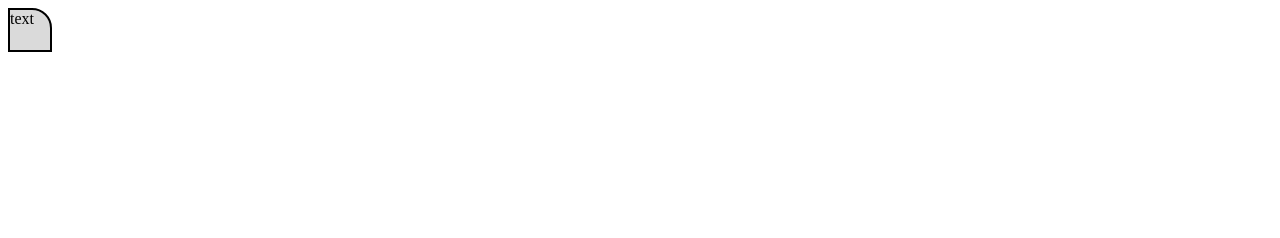
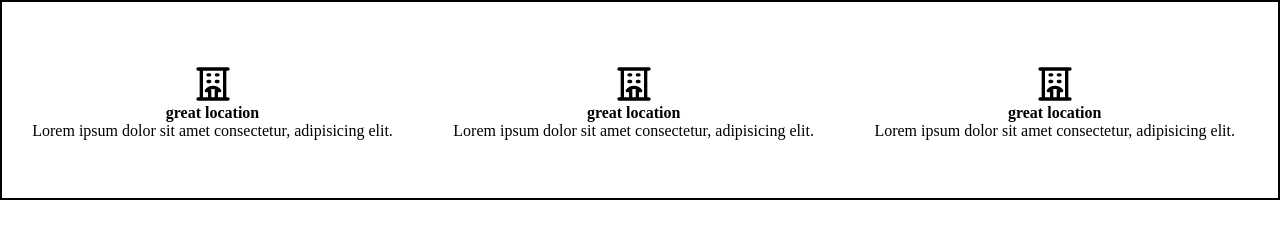
Before and after one commit to ramansaini14/November-2024, a plain HTML site: page CSS/DAy 1/index.html in a window 1280 px wide. Drawn offline with Linux system fonts and the light colour scheme.

Commit message:
myCommit

```diff
--- a/CSS/DAy 1/index.html
+++ b/CSS/DAy 1/index.html
@@ -33,6 +33,35 @@
         <div class="box4"></div>
      </div> -->
 
-     <div class="container">text</div>
+     <!-- <div class="container">ACBhsdgavddavchgdshjf</div> -->
+
+     <!-- <input type="text">
+     <input type="text">
+     <input type="text">
+     <input type="text">
+     <input type="radio" name="" id="">
+     <input type="radio" name="" id="">
+     <input type="radio" name="" id="">
+     <input type="radio" name="" id=""> -->
+
+     <div class="ekBadaDiv">
+        <div class="oneChotaDiv">
+            <img src="hotel-svgrepo-com.svg" alt="">
+            <h4>great location</h4>
+            <p>Lorem ipsum dolor sit amet consectetur, adipisicing elit.</p>
+        </div>
+        <div class="oneChotaDiv">
+            <img src="hotel-svgrepo-com.svg" alt="">
+            <h4>great location</h4>
+            <p>Lorem ipsum dolor sit amet consectetur, adipisicing elit.</p>
+        </div>
+        <div class="oneChotaDiv">
+            <img src="hotel-svgrepo-com.svg" alt="">
+            <h4>great location</h4>
+            <p>Lorem ipsum dolor sit amet consectetur, adipisicing elit.</p>
+        </div>
+     </div>
+
+
 </body>
 </html>
--- a/CSS/DAy 1/style.css
+++ b/CSS/DAy 1/style.css
@@ -1,4 +1,9 @@
 /* External Stylesheet  */
+*{
+    padding: 0;
+    margin: 0;
+    box-sizing: border-box;
+}
 
 /* div{
     border: 2px solid black;
@@ -14,24 +19,92 @@ span{
 
 } */
 
-.container{
-    border: black solid 2px ;
+/* .container{
+    border: black solid 2px ; */
     /* border-top: transparent solid 50px;
     border-bottom: transparent solid 50px;
     border-left: blue solid 50px; */
     /* border-right: violet solid 50px ; */
     /* padding: 20px;
     margin: 20px; */
-    height: 40px;
-    width: 40px;
+    /* height: 40px;
+    width: 40px; */
     /* border-radius: 50%; */
-    border-top-right-radius: 20px;
+    /* border-top-right-radius: 20px; */
     /* background: black; */
-    background-color: #dadada;
+    /* background-color: #dadada; */
 
 
 /*
     border-color: black;
     border-style: solid;
     border-width: 2px; */
+/* } */
+
+/* .container{
+    border: 2px solid black; */
+    /* padding: top right bottom left; */
+    /* padding: 10px 20px 30px 40px;
+    margin: 10px 20px 30px 40px; */
+
+    /* padding: 10px 20px;
+    width: 200px; */
+    /* margin: 10px; */
+/*
+    height: 100px;
+    width: 100px;
+    padding: 10px;
+    box-sizing: border-box;
+} */
+
+/* #thisIsId{
+
 }
+
+input[type="text"]{
+    width: ;
+} */
+/* Display Property  */
+/*
+.container{
+    border: 2px solid black;
+    background: red;
+
+    display: inline-block;
+    height: 200px; */
+    /* height: 100px;
+    width: 100px; */
+
+
+/* } */
+
+img{
+    height: 40px;
+    width: 40px;
+}
+.ekBadaDiv{
+    border: 2px solid black;
+    width: 100%;
+    height: 200px;
+    display: flex;
+    flex-direction: row;
+
+}
+.oneChotaDiv{
+    /* border: 2px solid black; */
+    width: 33%;
+    height: 200px;
+    display: flex;
+    flex-direction: column;
+    justify-content: center;
+    align-items: center;
+
+}
+h4{
+    /* border: 2px solid black; */
+
+}
+p{
+    /* border: 2px solid black; */
+
+}
```
Also changed, not shown: CSS/DAy 1/hotel-svgrepo-com.svg (added).
